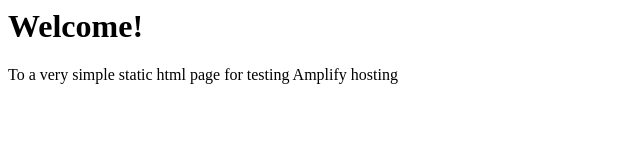
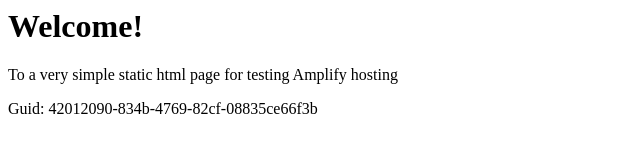
Before and after one commit to aws-aemilia-arn/Github-PR-Commit-Integration-Test-DoNotTouch-v1-prod-eu-north-1, a website: page src/index.html in a window 1280 px wide. Shown: the whole page, without its empty margins (0-640 px from the left). Drawn offline with Linux system fonts and the light colour scheme.

Commit message:
commit from integ tests

```diff
--- a/src/index.html
+++ b/src/index.html
@@ -1,3 +1,5 @@
+
+
 <html lang="en">
 
 <head>
@@ -10,6 +12,6 @@
 <body>
     <h1>Welcome!</h1>
     <p>To a very simple static html page for testing Amplify hosting</p>
-</body>
+    <p>Guid: 42012090-834b-4769-82cf-08835ce66f3b</p></body>
 
 </html>
```
